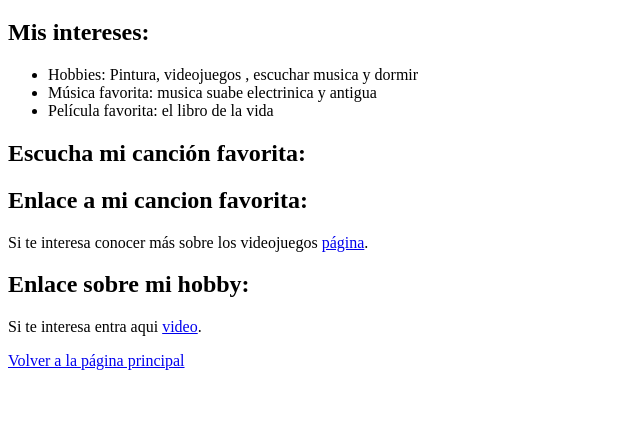
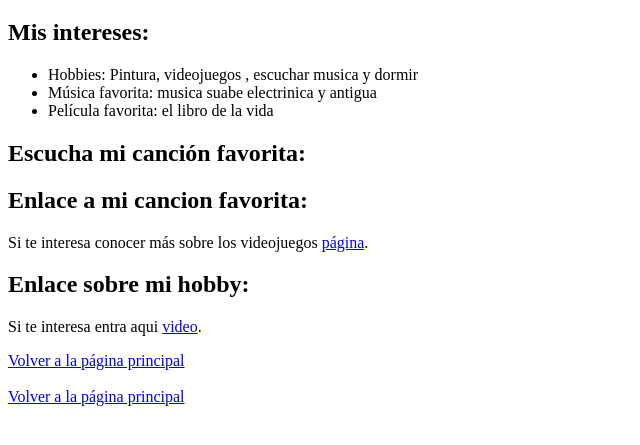
Before and after one commit to Balcarcel16/parcial1, a plain HTML site: page intereses.html in a window 1280 px wide. Shown: the part 61-506 px from the top of the page, without its empty margins (0-640 px from the left). Drawn offline with Linux system fonts and the light colour scheme.

Commit message:
Update intereses.html

```diff
--- a/intereses.html
+++ b/intereses.html
@@ -38,7 +38,8 @@
     <footer>
        <a href="index.html">Volver a la página principal</a>
     </footer>
-
+  <br>
+    <a href="index.html">Volver a la página principal</a>
 </body>
 
 </html>
```
